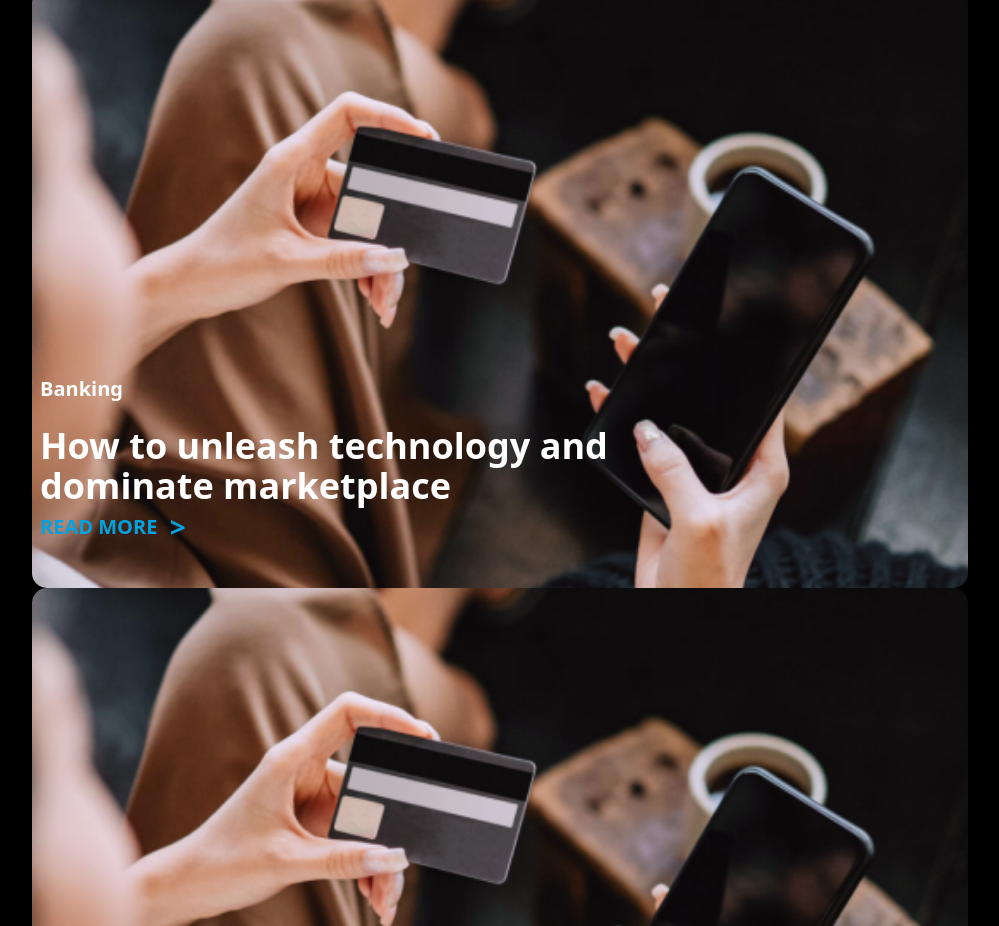
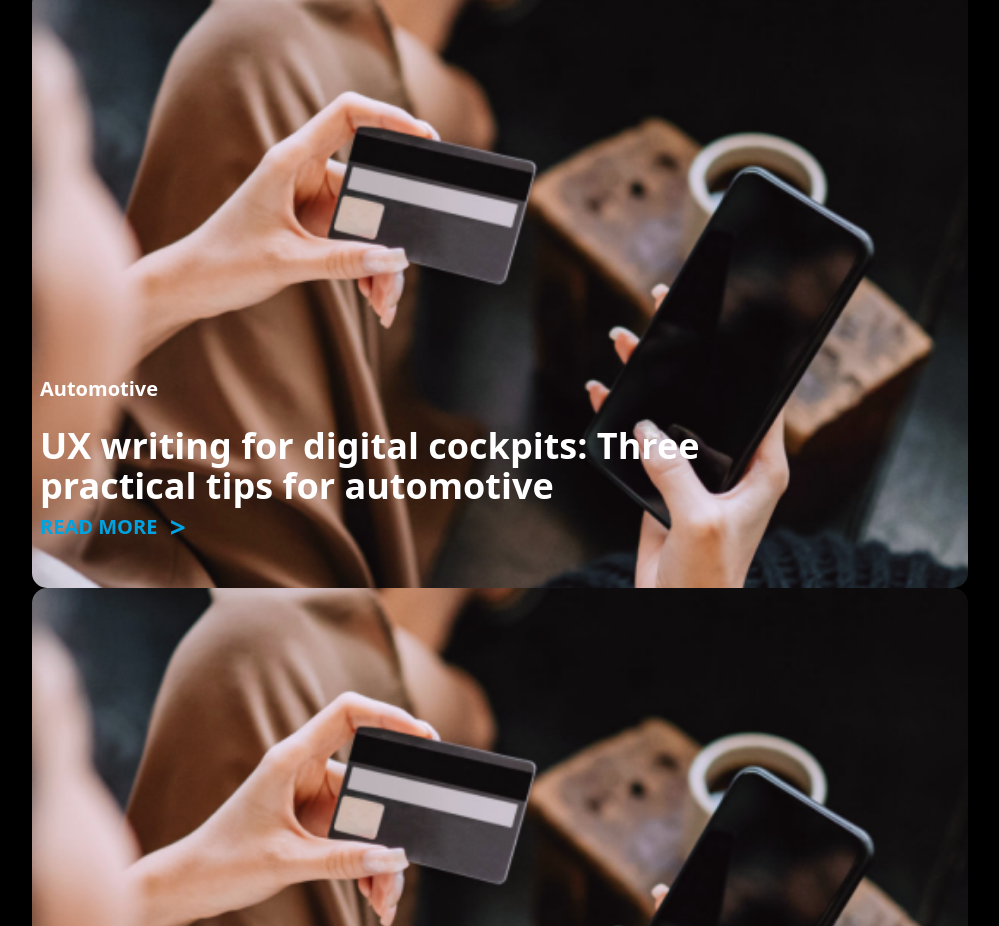
Before and after one commit to kovalenk/pr_for_luxoft, a Vue app: page / in a window 1280 px wide. Shown: the part 2520-3446 px from the top of the page, without its empty margins (140-1139 px from the left). Built offline with nearby package versions, Linux system fonts and the light colour scheme.

Commit message:
case-studies

```diff
--- a/src/examples/CaseStudies.vue
+++ b/src/examples/CaseStudies.vue
@@ -142,8 +142,8 @@
               </div>
               <div class="col">
                 <img src="~@/assets/images/case_st/image5.png" alt="">
-                <h4>Banking</h4>
-                    <h2>How to unleash technology and<br/> dominate marketplace </h2>
+                <h4>Automotive</h4>
+                    <h2>UX writing for digital cockpits: Three</br> practical tips for automotive </h2>
                 <p class="gray">Discover actionable insights that unlock the</br> value in your data</p>
                 <button type="button" class="btn btn-text btn-icon focus">read more</button>
               </div>
```
